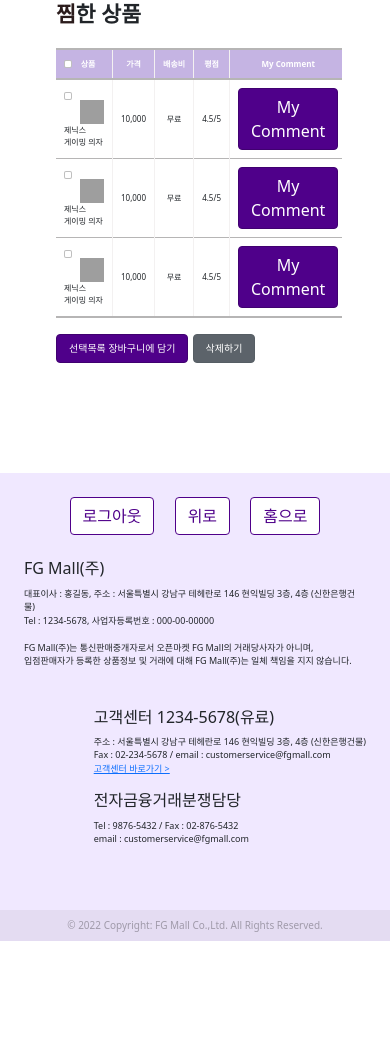
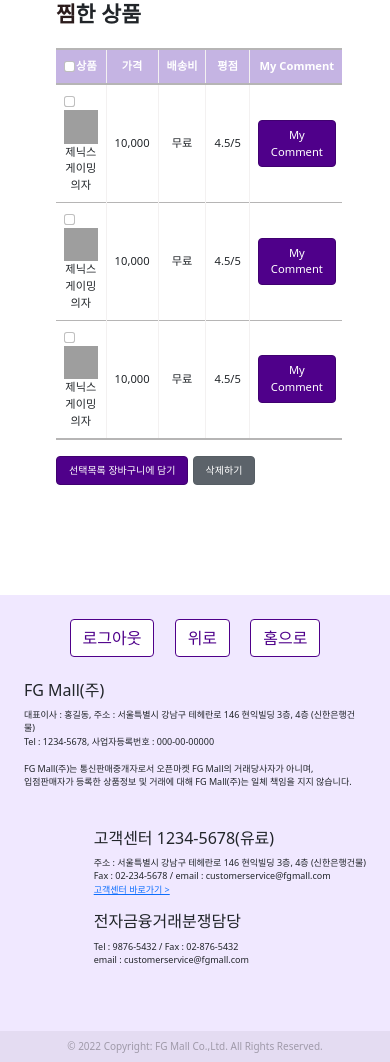
Before and after one commit to RockhoRockho/Project_FG, a Django app: page /duwon/pick/ in a window 390 px wide. Shown: the part 185-1247 px from the top of the page. Before the commit the page ends 1126 px from the top, so only its background shows below. Run offline with Django 3.2, Linux system fonts and the light colour scheme; some libraries are stand-ins or nearby versions; grey boxes are pictures that could not be loaded.

Commit message:
버튼 수정
반응형

```diff
--- a/duwon/templates/detail.html
+++ b/duwon/templates/detail.html
@@ -30,9 +30,9 @@
         background-color: white;
     }
 
-    @media (max-width: 768px) {
+    @media (max-width: 1280px) {
         #b, h5, i{
-            font-size: 0.7rem;
+            font-size: 0.8rem;
         }
     }
 </style>
--- a/duwon/templates/pick.html
+++ b/duwon/templates/pick.html
@@ -13,9 +13,13 @@
 {% block contents %}
 
 <style>
-    @media (max-width: 768px) {
+    @media (max-width: 1280px) {
         .table {
-            font-size: 0.5rem;
+            font-size: 0.7rem;
+        }
+        #commentbtn {
+
+            font-size: 0.7rem !important;
         }
     }
 </style>
@@ -36,14 +40,14 @@
             <tbody>
                 {% for i in range %}
                 <tr>
-                    <td><input class="form-check-input" type="checkbox" value="" id="" style="float: left;"><img
-                            src="https://cdn.011st.com/11dims/resize/600x600/quality/75/11src/pd/22/3/7/9/5/1/1/qEmIN/1431379511_B.jpg"
-                            alt="..." class="img"> 제닉스 게이밍 의자</td>
+                    <td style="text-align:center;"><input class="form-check-input" type="checkbox" value="" id="" style="float: left;">
+                        <br><img src="https://cdn.011st.com/11dims/resize/600x600/quality/75/11src/pd/22/3/7/9/5/1/1/qEmIN/1431379511_B.jpg"
+                            alt="..." class="img" style="margin-left: 0px;"> <br>제닉스 게이밍 의자</td>
                     <td>10,000</td>
                     <td>무료</td>
                     <td>4.5/5</td>
                     <td><button type="button" class="btn btn-primary" data-bs-toggle="modal" data-bs-target="#jjim"
-                            data-bs-whatever="{{i}}">My Comment</button></td>
+                            data-bs-whatever="{{i}}" id="commentbtn">My Comment</button></td>
                 </tr>
                 {% endfor %}
             </tbody>
```
Also changed, not shown: duwon/templates/order.html (+6 -3 lines).
